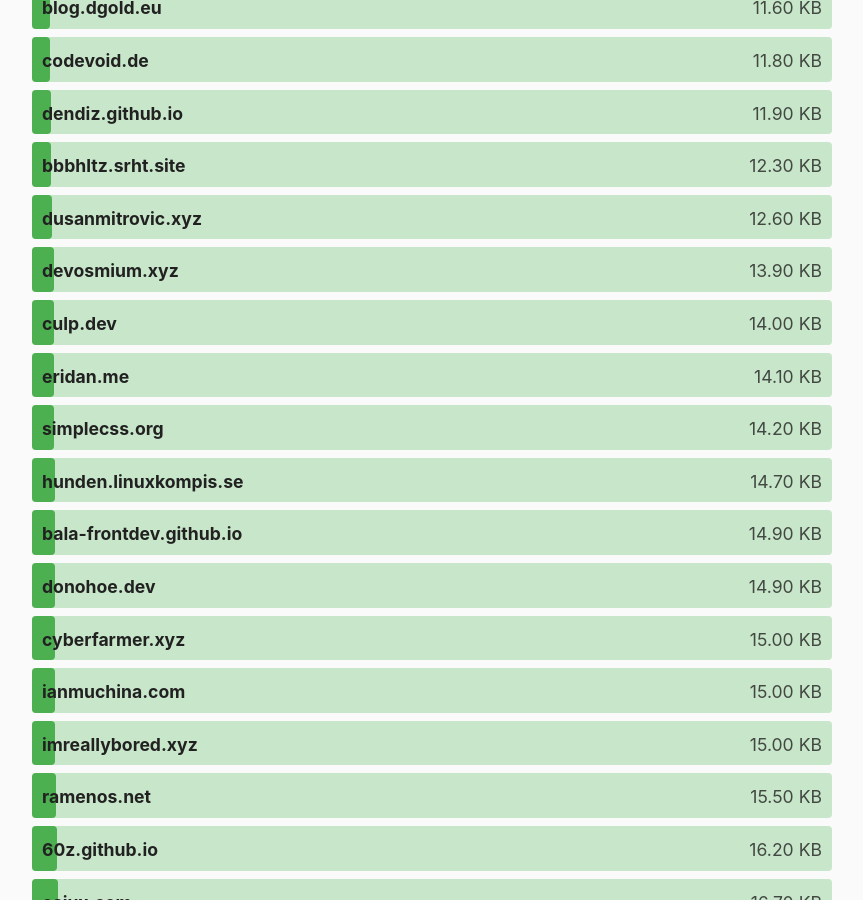
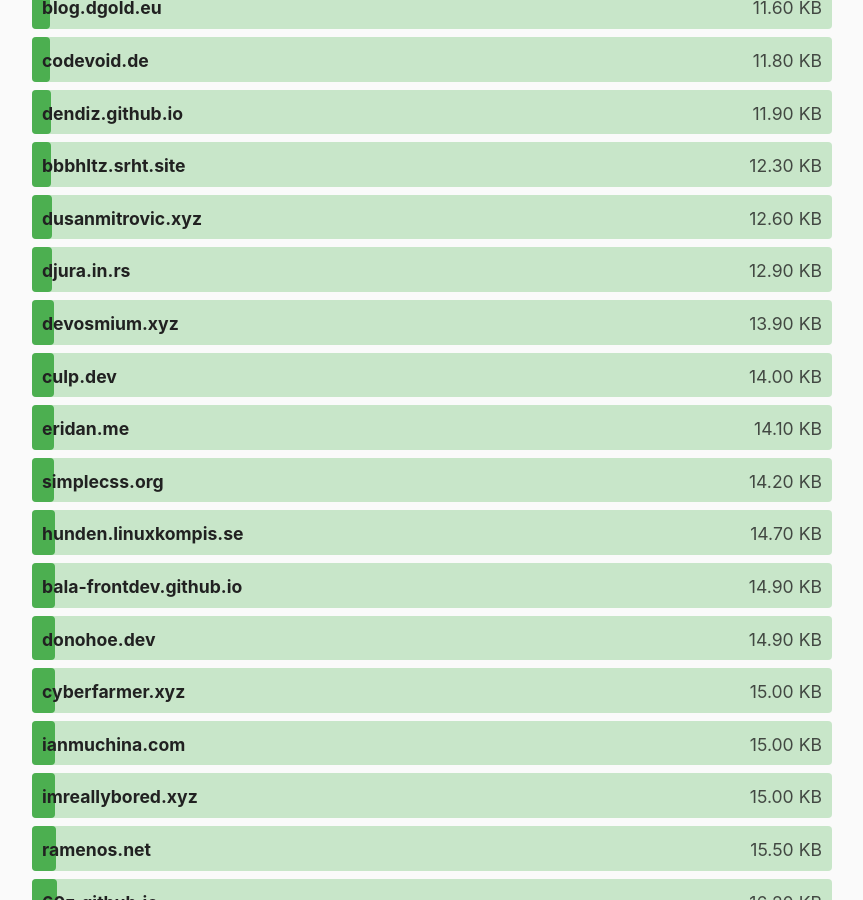
Before and after one commit to kevquirk/512kb.club, a Jekyll site: the page built from index.md, in a window 1280 px wide and 900 px high, scrolled down 4586 px. Shown: the whole window, without its empty margins (208-1071 px from the left). Built offline with Jekyll 4.4.1, drawn with Linux system fonts in a browser that asks for light colours.

Commit message:
Update sites.yml
Added djura.in.rs

```diff
--- a/_data/sites.yml
+++ b/_data/sites.yml
@@ -418,6 +418,11 @@
   size: 17.4
   last_checked: 2021-10-26
 
+- domain: djura.in.rs
+  url: http://djura.in.rs/
+  size: 12.9
+  last_checked: 2021-12-27
+
 - domain: dn15.de
   url: https://dn15.de/
   size: 464
```
